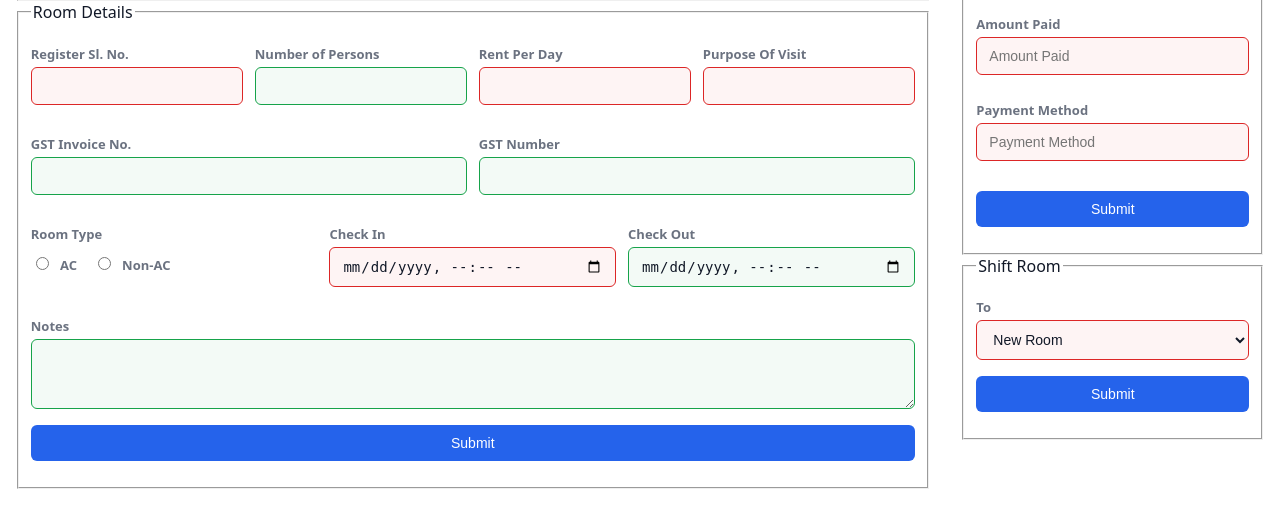
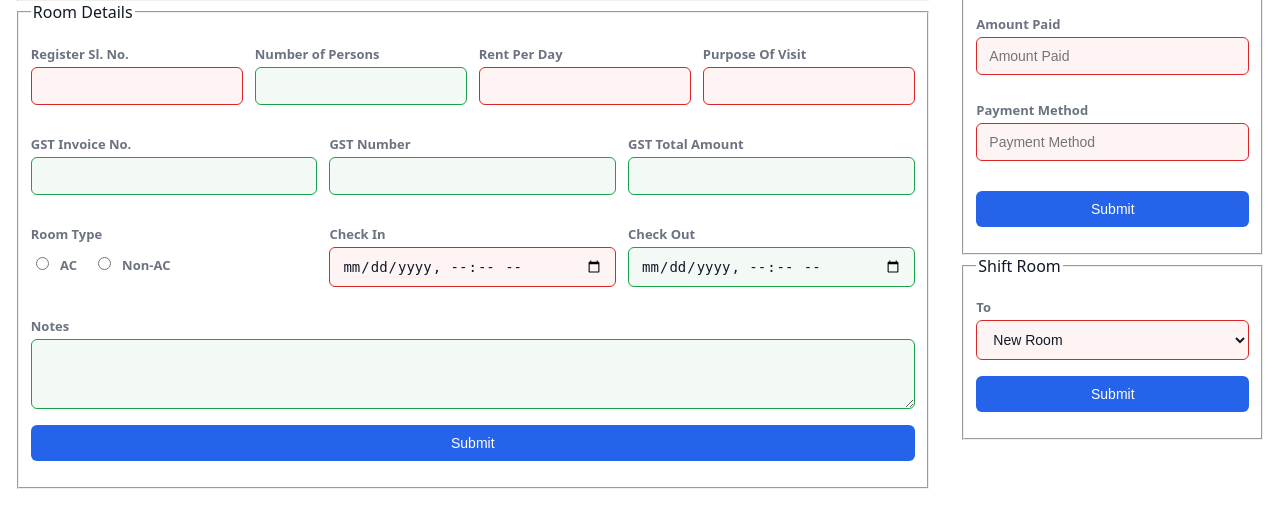
Before and after one commit to PS218909/Hotel-Management-System, a Flask app: template app/templates/room/form.html in a window 1280 px wide. Shown: the part 282-800 px from the top of the page. Run offline with Flask 3, Linux system fonts and the light colour scheme; the template is opened without the code that fills it, so the values that code supplies are empty; parts of the project's set-up code (start-up, migrations or seed data) failed here and were passed over.

Commit message:
v3.0.0 - Database update from csv to SQLite-3, Live Filtering, UI Update

```diff
--- a/app/templates/register/form.html
+++ b/app/templates/register/form.html
@@ -61,6 +61,12 @@
                             pattern="[0-9]{2}[A-Z]{3}[PCHFATBGLJ][A-Z][0-9]{4}[A-Z][A-Z0-9]Z[A-Z0-9]"
                             title="Invalid Format for a GST Number. Every letter Should be in Capital."
                             autocomplete="off">
+                    </div>
+
+                    <div class="input-group">
+                        <label for="gst_total_amount">GST Total Amount</label>
+                        <input type="text" name="gst_total_amount" id="gst_total_amount"
+                            value="{{register.gst_total_amount or ''}}" autocomplete="off">
                     </div>
                 </div>
 
--- a/app/templates/room/form.html
+++ b/app/templates/room/form.html
@@ -114,6 +114,12 @@
                             pattern="[0-9]{2}[A-Z]{3}[PCHFATBGLJ][A-Z][0-9]{4}[A-Z][A-Z0-9]Z[A-Z0-9]"
                             title="Invalid Format for a GST Number"
                             autocomplete="off">
+                    </div>
+
+                    <div class="input-group">
+                        <label for="gst_total_amount">GST Total Amount</label>
+                        <input type="text" name="gst_total_amount" id="gst_total_amount"
+                            value="{{register.gst_total_amount or ''}}" autocomplete="off">
                     </div>
                 </div>
 
```
